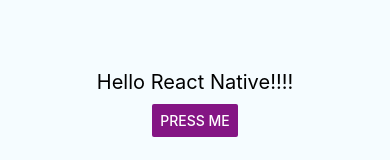
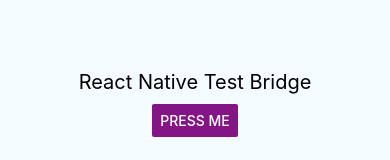
Before and after one commit to Netvent/react-native-appsamurai-ads, a React Native app: screen / in a window 390 px wide. Shown: the part 321-481 px from the top of the page. Built offline with nearby package versions, Linux system fonts and the light colour scheme.

Commit message:
RN prefix added

```diff
--- a/App.js
+++ b/App.js
@@ -25,7 +25,7 @@
   render() {
     return (
       <View style={styles.container}>
-        <Text style={styles.welcome}>Hello React Native!!!!</Text>
+        <Text style={styles.welcome}>React Native Test Bridge</Text>
         <Button
           onPress={this.onPress}
           title="Press Me"
```
Also changed, not shown: 1 other file (tests, documents, lock files or other folders).
